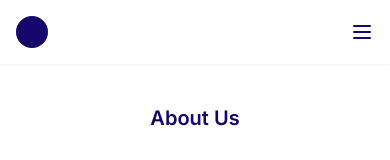
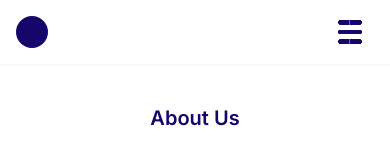
Before and after one commit to Gr33nBean/SportSpace, a Next.js app: page /about-us in a window 390 px wide. Shown: the top 160 px of the page. Built offline with nearby package versions, Linux system fonts and the light colour scheme.

Commit message:
fix: header icon, close behavior

```diff
--- a/package.json
+++ b/package.json
@@ -54,6 +54,7 @@
   "lint-staged": {
     "src/**/*.{js,jsx,ts,tsx}": [
       "yarn lint",
+      "yarn lint:fix",
       "yarn format"
     ]
   }
--- a/src/app/globals.css
+++ b/src/app/globals.css
@@ -4,6 +4,12 @@
 
 .container {
   @apply mx-auto max-w-7xl px-4 sm:px-6 lg:px-8;
+}
+
+.background-contact {
+  background-image: url('https://images.unsplash.com/photo-1448387473223-5c37445527e7?ixlib=rb-4.0.3&ixid=M3wxMjA3fDB8MHxzZWFyY2h8Nnx8c3RlcHN8ZW58MHx8MHx8fDA%3D&w=1000&q=80');
+  background-position: center;
+  background-size: cover;
 }
 
 @font-face {
--- a/src/components/AboutUs/ContactUs/index.tsx
+++ b/src/components/AboutUs/ContactUs/index.tsx
@@ -1,23 +1,21 @@
-import Image from 'next/image'
-
 import React from 'react'
 
 import PrimaryButton from '@/components/Common/Button/PrimaryButton'
 
-import { images, message } from './constants'
+import { message } from './constants'
 
 const ContactUs = () => {
   return (
-    <section className='relative'>
-      <Image
-        src={images.BACKGROUND_IMG}
-        width={600}
-        height={100}
-        className='h-[500px] w-full object-cover'
-        alt='about-us'
-      />
-      <div className='absolute left-[20px] top-[20%] w-[90%] bg-white bg-opacity-50 lg:left-32 lg:w-[45%]'>
-        <div className='flex flex-col gap-7 p-9 lg:h-64'>
+    <section className='background-contact'>
+      <div className='container relative h-[60vh] w-full'>
+        <div
+          className='absolute left-1/2 top-1/2 w-[90%] -translate-x-1/2 -translate-y-1/2 rounded-md bg-white bg-opacity-80 lg:left-20 lg:w-[50%] lg:translate-x-0'
+          style={{
+            backdropFilter: 'blur(20px)',
+            WebkitBackdropFilter: 'blur(20px)',
+          }}
+        >
+          <div className='flex flex-col gap-7 p-9'>
             <div className='flex flex-col font-Inter text-2xl font-semibold text-secondary'>
               <span>{message.SHARE_VALUE}</span>
               <span>{message.BE_A_PART}</span>
@@ -30,6 +28,7 @@ const ContactUs = () => {
             </div>
           </div>
         </div>
+      </div>
     </section>
   )
 }
--- a/src/components/Layout/MainHeader/index.tsx
+++ b/src/components/Layout/MainHeader/index.tsx
@@ -5,6 +5,8 @@ import { usePathname } from 'next/navigation'
 import React from 'react'
 
 import PrimaryButton from '@/components/Common/Button/PrimaryButton'
+
+import './style.css'
 
 const pages = [
   {
@@ -25,34 +27,25 @@ const MainHeader = () => {
   const [expand, setExpand] = React.useState(false)
   return (
     <>
-      <div className='container sticky top-0 z-50 w-full bg-white py-4 shadow-sm'>
+      <div className='container sticky top-0 z-[999] w-full bg-white py-4 shadow-sm'>
         <div className='flex w-full items-center'>
           <div className='flex flex-1 items-center gap-6'>
             <div className='size-8 rounded-full bg-primary'></div>
-            <div className='hidden flex-1 items-center gap-6 md:flex'>
+            <div className='hidden flex-1 items-center gap-6 md:!flex'>
               <ListLink />
             </div>
           </div>
 
-          <button className='text-primary md:hidden' onClick={() => setExpand(!expand)}>
-            <svg
-              xmlns='http://www.w3.org/2000/svg'
-              width='24'
-              height='24'
-              viewBox='0 0 24 24'
-              fill='none'
-              stroke='currentColor'
-              strokeWidth='2'
-              strokeLinecap='round'
-              strokeLinejoin='round'
-            >
-              <line x1='4' x2='20' y1='12' y2='12' />
-              <line x1='4' x2='20' y1='6' y2='6' />
-              <line x1='4' x2='20' y1='18' y2='18' />
-            </svg>
-          </button>
+          <input
+            type='checkbox'
+            role='button'
+            checked={expand}
+            onClick={() => setExpand(!expand)}
+            aria-label='Display the menu'
+            className='menu md:hidden'
+          />
 
-          <div className='hidden items-center gap-2 md:flex'>
+          <div className='hidden items-center gap-2 md:!flex'>
             <PrimaryButton variant='outlined'>Đăng nhập</PrimaryButton>
             <PrimaryButton>Đăng ký</PrimaryButton>
           </div>
@@ -60,15 +53,23 @@ const MainHeader = () => {
       </div>
 
       <div
-        className='container fixed flex w-full flex-col gap-2 bg-white py-4 pt-[88px] shadow-sm transition-all duration-500 md:hidden'
+        className='fixed bottom-0 left-0 right-0 top-0 z-[100] flex items-start pt-[76px] transition-all duration-500 md:hidden'
         style={{
           top: expand ? '0px' : '-100%',
           pointerEvents: expand ? 'all' : 'none',
         }}
+        onClick={() => setExpand(false)}
       >
-        <ListLink />
-        <PrimaryButton variant='outlined'>Đăng nhập</PrimaryButton>
-        <PrimaryButton>Đăng ký</PrimaryButton>
+        <div
+          className='container flex w-full flex-col gap-2 bg-white py-4 shadow-sm'
+          onClick={(e) => {
+            e.stopPropagation()
+          }}
+        >
+          <ListLink />
+          <PrimaryButton variant='outlined'>Đăng nhập</PrimaryButton>
+          <PrimaryButton>Đăng ký</PrimaryButton>
+        </div>
       </div>
     </>
   )
--- /dev/null
+++ b/src/components/Layout/MainHeader/style.css
@@ -0,0 +1,66 @@
+#top-line,
+#bottom-line,
+#middle-line {
+  transform-box: fill-box;
+  transform-origin: center;
+}
+
+.menu {
+  --s: 24px; /* control the size */
+  --c: #16056b; /* the color */
+
+  height: var(--s);
+  aspect-ratio: 1;
+  border: none;
+  padding: 0;
+  border-inline: calc(var(--s) / 2) solid #0000;
+  box-sizing: content-box;
+  --_g1: linear-gradient(var(--c) 20%, #0000 0 80%, var(--c) 0) no-repeat content-box border-box;
+  --_g2: radial-gradient(circle closest-side at 50% 12.5%, var(--c) 95%, #0000) repeat-y content-box border-box;
+  background:
+    var(--_g2) left var(--_p, 0px) top,
+    var(--_g1) left calc(var(--s) / 10 + var(--_p, 0px)) top,
+    var(--_g2) right var(--_p, 0px) top,
+    var(--_g1) right calc(var(--s) / 10 + var(--_p, 0px)) top;
+  background-size:
+    20% 80%,
+    40% 100%;
+  position: relative;
+  clip-path: inset(0 25%);
+  -webkit-mask: linear-gradient(90deg, #0000, #000 25% 75%, #0000);
+  cursor: pointer;
+  transition:
+    background-position 0.3s var(--_s, 0.3s),
+    clip-path 0s var(--_s, 0.6s);
+  -webkit-appearance: none;
+  -moz-appearance: none;
+  appearance: none;
+}
+.menu:before,
+.menu:after {
+  content: '';
+  position: absolute;
+  border-radius: var(--s);
+  inset: 40% 0;
+  background: var(--c);
+  transition: transform 0.3s calc(0.3s - var(--_s, 0.3s));
+}
+
+.menu:checked {
+  clip-path: inset(0);
+  --_p: calc(-1 * var(--s));
+  --_s: 0s;
+}
+.menu:checked:before {
+  transform: rotate(45deg);
+}
+.menu:checked:after {
+  transform: rotate(-45deg);
+}
+.menu:focus-visible {
+  clip-path: none;
+  -webkit-mask: none;
+  border: none;
+  outline: 2px solid var(--c);
+  outline-offset: 5px;
+}
```
Lines whose indentation alone changed are shown as unchanged.
